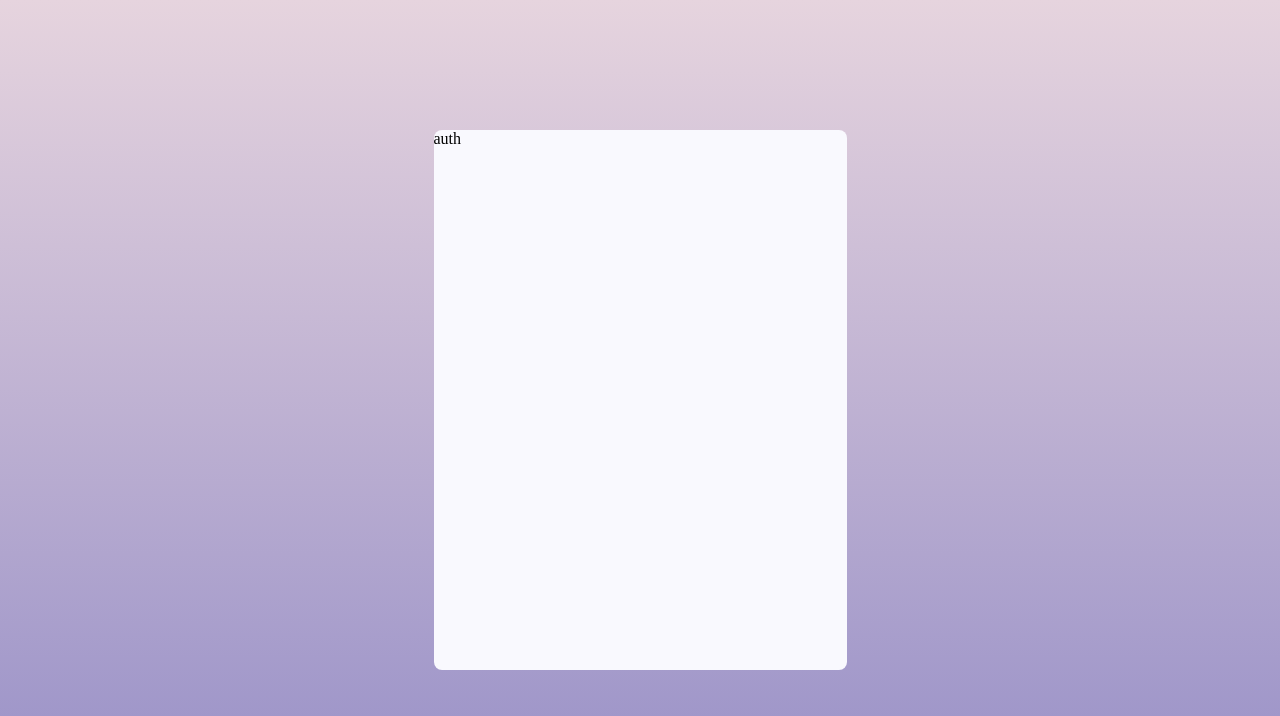
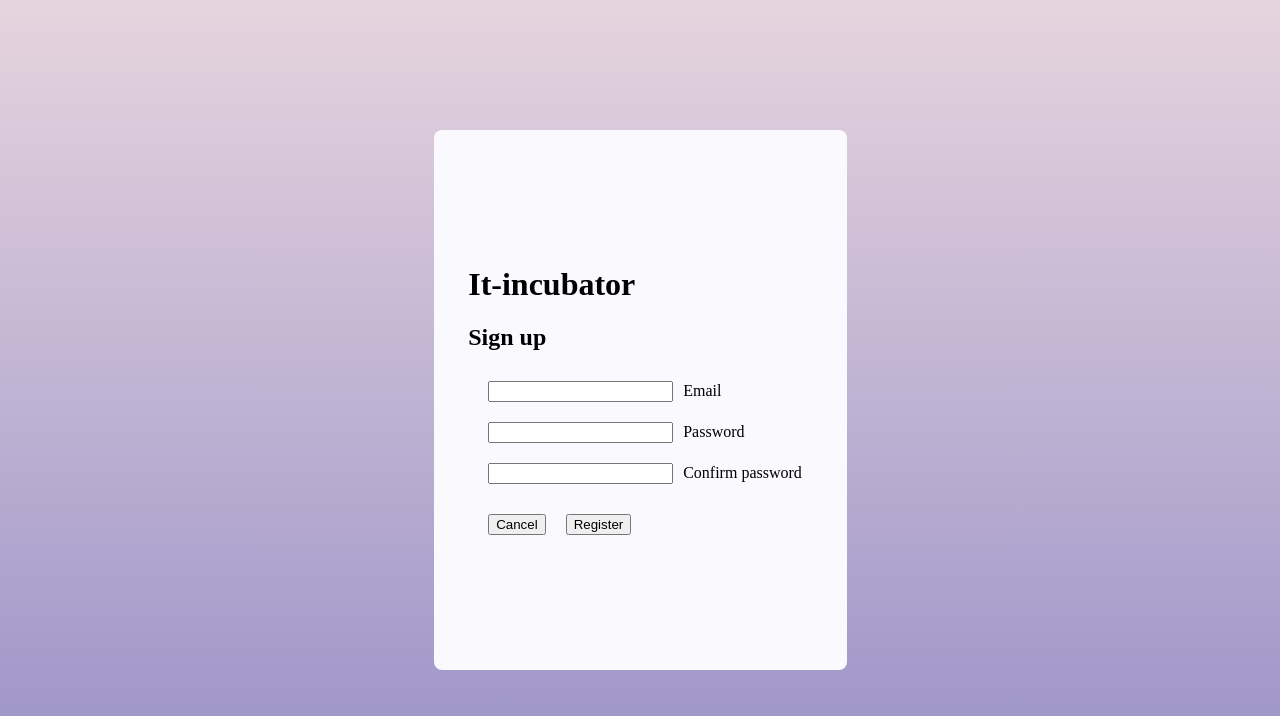
Before and after one commit to hj-abzal/finals-ATE, a React (Vite) app: page /auth in a window 1280 px wide. Shown: the top 716 px of the page. Built offline with nearby package versions, Linux system fonts and the light colour scheme; the HTML template or start-up script is replaced by a standard one.

Commit message:
App styles

```diff
--- a/src/App.css
+++ b/src/App.css
@@ -5,4 +5,7 @@
   top: 84px;
   background: #F9F9FE;
   border-radius: 8px;
+  display: flex;
+  justify-content: center;
+  align-items: center;
 }
--- a/src/App.tsx
+++ b/src/App.tsx
@@ -4,9 +4,9 @@ import {Login} from "./Loginization/login";
 import {Route, Routes} from "react-router-dom";
 
 
+function App() {
 
 
-function App() {
     return (
         <div className="App">
             <Routes>
--- a/src/Authorization/auth.module.css
+++ b/src/Authorization/auth.module.css
@@ -0,0 +1,12 @@
+.inputs {
+    margin: 10px;
+}
+input {
+    margin: 10px;
+}
+.buttons {
+    margin: 10px;
+}
+button {
+    margin: 10px;
+}
--- a/src/Authorization/auth.tsx
+++ b/src/Authorization/auth.tsx
@@ -1,9 +1,21 @@
 import React from 'react';
 import s from './auth.module.css'
+
+
 export const Auth = () => {
     return (
         <div>
-            auth
+            <h1>It-incubator</h1>
+            <h2>Sign up</h2>
+            <div className={s.inputs}>
+                <div><input type="text"/>Email</div>
+                <div><input type="text"/>Password</div>
+                <div><input type="text"/>Confirm password</div>
+            </div>
+            <div className={s.buttons}>
+                <button>Cancel</button>
+                <button>Register</button>
+            </div>
         </div>
     );
 };
```
